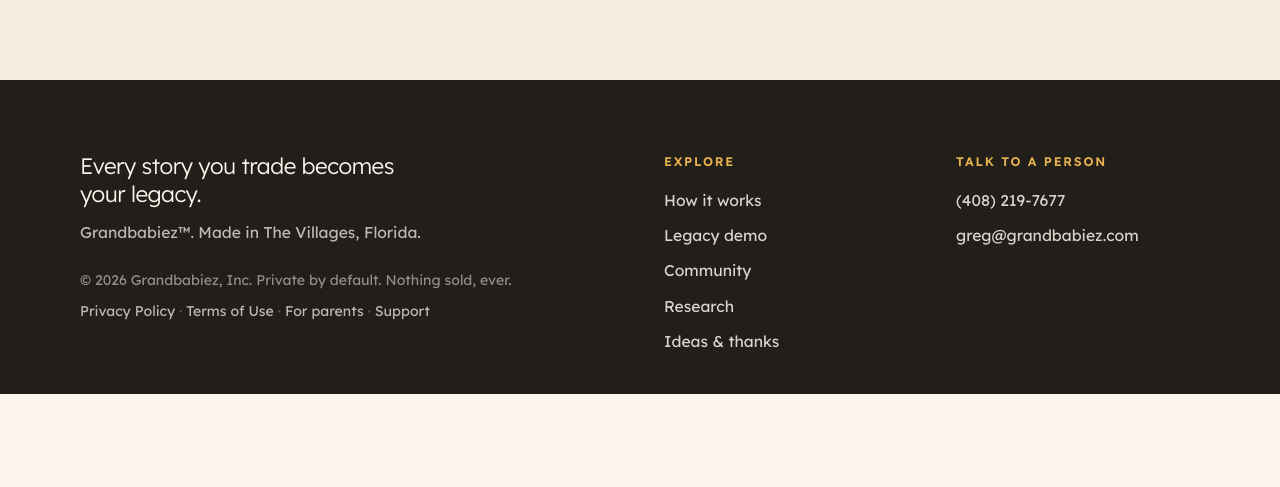
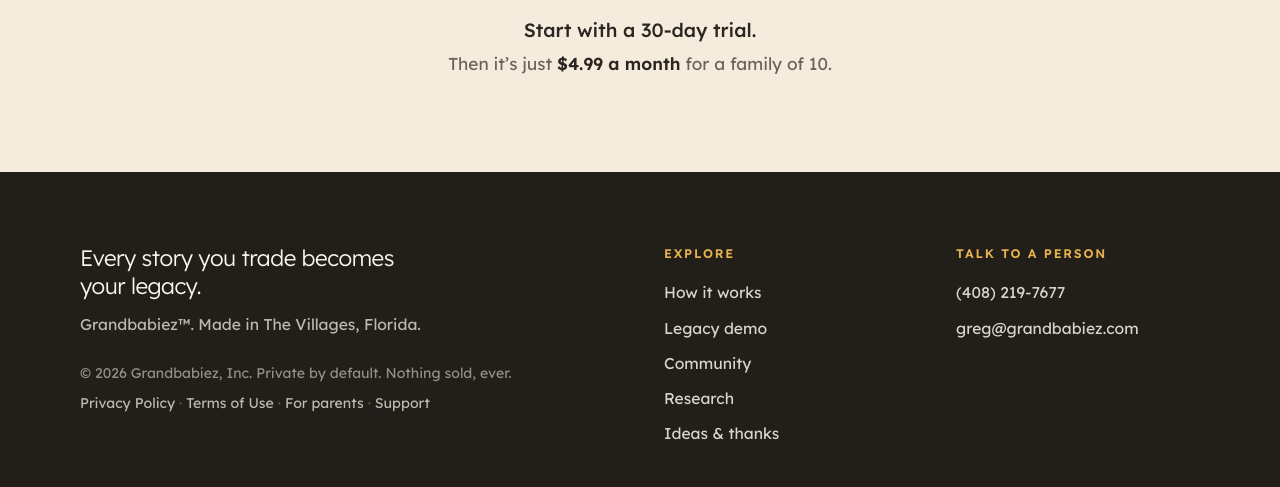
Before and after one commit to rtp-cli/grandbabiez-website, a plain HTML site: page index.html in a window 1280 px wide. Shown: the part 5070-5557 px from the top of the page. Before the commit the page ends 5464 px from the top, so only its background shows below. Drawn offline with Linux system fonts and the light colour scheme.

Commit message:
feat(homepage): add 30-day trial and $4.99/month price under the app badges
Co-Authored-By: Claude Sonnet 5.5 <noreply@anthropic.com>

```diff
--- a/index.html
+++ b/index.html
@@ -232,6 +232,8 @@
           <a href="https://apps.apple.com/us/app/grandbabiez-stories-smiles/id6816963487" target="_blank" rel="noopener noreferrer" aria-label="Download Grandbabiez on the App Store" style="display:inline-flex; align-items:center; min-height:56px;"><img src="assets/app-store-badge.svg" alt="Download on the App Store" width="168" height="56" style="display:block; height:56px; width:auto;"></a>
           <a href="https://play.google.com/store/apps/details?id=com.grandbabiez.mobile" target="_blank" rel="noopener noreferrer" aria-label="Get Grandbabiez on Google Play" style="display:inline-flex; align-items:center; min-height:56px;"><img src="assets/google-play-badge.png" alt="Get it on Google Play" width="190" height="56" style="display:block; height:56px; width:auto;"></a>
         </div>
+        <p style="margin:2rem auto 0; max-width:34rem; font-size:1.2rem; line-height:1.5; font-weight:500; color:#2B2621; text-wrap:balance;">Start with a 30-day trial.</p>
+        <p style="margin:0.35rem auto 0; max-width:34rem; font-size:1.08rem; line-height:1.5; color:#6B6259; text-wrap:balance;">Then it&rsquo;s just <strong style="font-weight:600; color:#2B2621;">$4.99 a month</strong> for a family of 10.</p>
       </div>
     </section>
 
```
